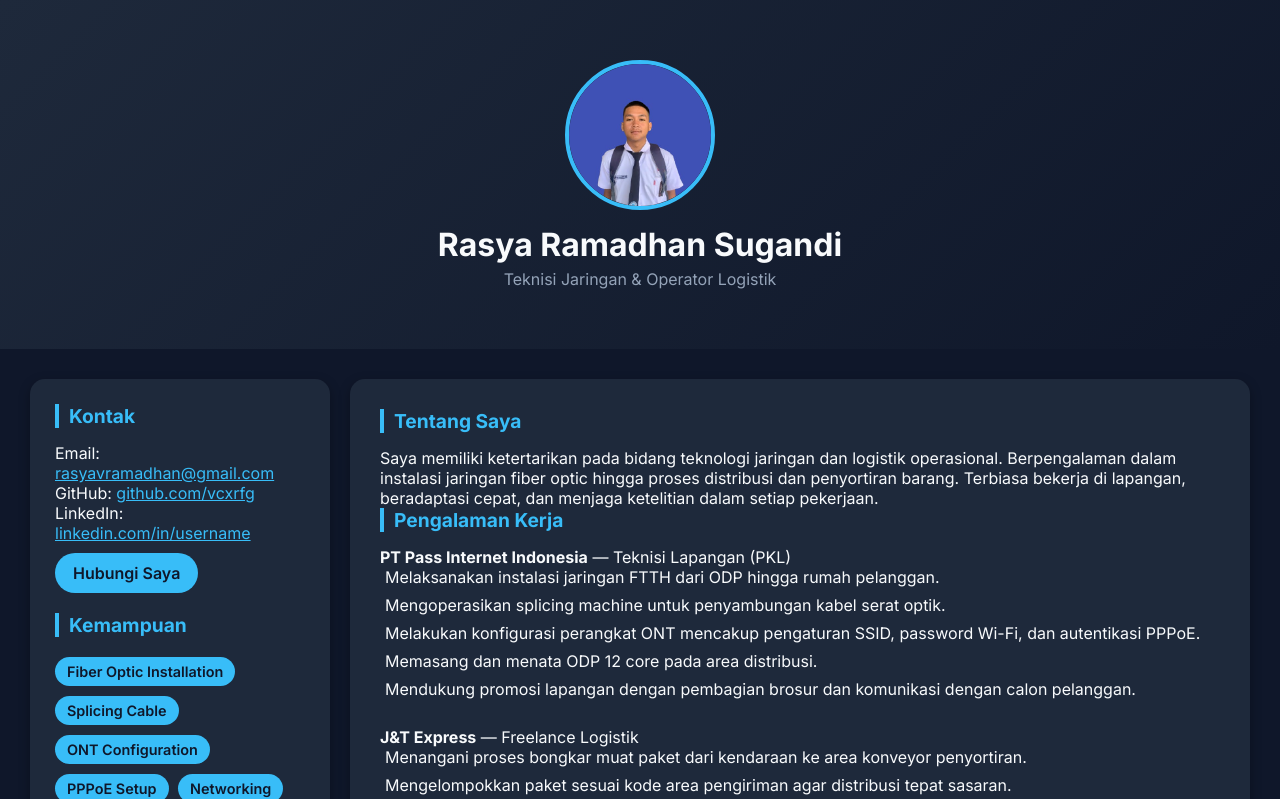
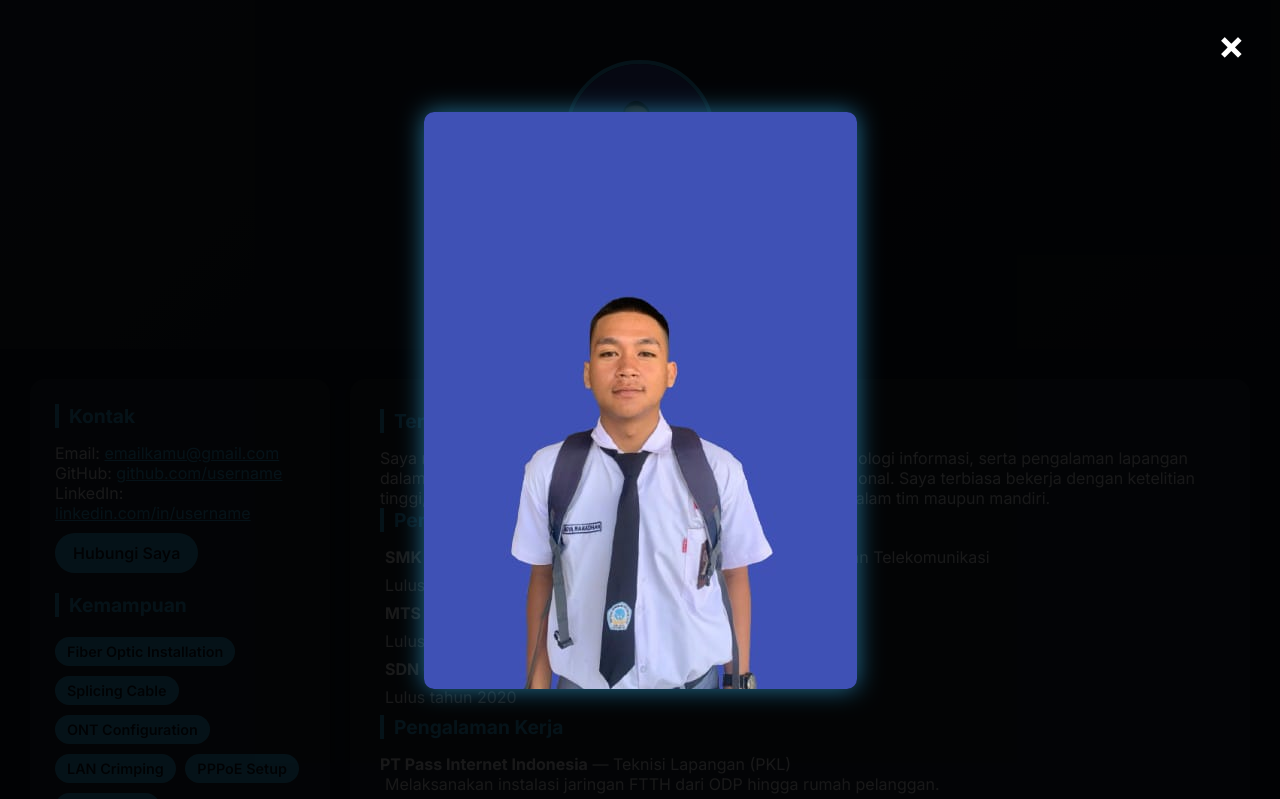
Before and after one commit to vcxrfg/vcxrfg.github.io, a plain HTML site: page index.html in a window 1280 px wide. Both pictures are taken after a click on the picture 640 px from the left and 135 px from the top of the page. Shown: the top 799 px of the page. Drawn offline with Linux system fonts and the light colour scheme.

Commit message:
Update index.html

```diff
--- a/index.html
+++ b/index.html
@@ -11,7 +11,7 @@
     header{display:flex;align-items:center;justify-content:center;flex-direction:column;padding:60px 20px;
       background:linear-gradient(135deg,#1e293b,#0f172a);}
     header img{width:150px;height:150px;border-radius:50%;border:4px solid #38bdf8;object-fit:cover;
-      transition:transform 0.3s ease;}
+      transition:transform 0.3s ease,cursor 0.3s ease;cursor:pointer;}
     header img:hover{transform:scale(1.05);}
     header h1{margin-top:15px;font-size:2em;font-weight:700;}
     header p{color:#94a3b8;margin-top:5px;}
@@ -52,11 +52,25 @@
 
     footer{text-align:center;color:#94a3b8;padding:20px;font-size:0.9em;}
     @media(max-width:768px){main{flex-direction:column;}}
+
+    /* Pop-up fullscreen image */
+    .popup{
+      display:none;position:fixed;z-index:999;left:0;top:0;width:100%;height:100%;
+      background:rgba(0,0,0,0.9);justify-content:center;align-items:center;
+    }
+    .popup img{
+      max-width:90%;max-height:90%;border-radius:10px;box-shadow:0 0 25px rgba(56,189,248,0.6);
+    }
+    .popup span{
+      position:absolute;top:20px;right:35px;color:#fff;font-size:40px;cursor:pointer;font-weight:bold;
+      transition:color 0.3s ease;
+    }
+    .popup span:hover{color:#38bdf8;}
   </style>
 </head>
 <body>
   <header>
-    <img src="foto.jpg" alt="Foto Profil">
+    <img src="foto.jpg" alt="Foto Profil" onclick="openPopup(this.src)">
     <h1>Rasya Ramadhan Sugandi</h1>
     <p>Teknisi Jaringan & Operator Logistik</p>
   </header>
@@ -64,10 +78,10 @@
   <main>
     <div class="sidebar">
       <h2>Kontak</h2>
-      <p>Email: <a href="mailto:rasyavramadhan@gmail.com" style="color:#38bdf8;">rasyavramadhan@gmail.com</a></p>
-      <p>GitHub: <a href="https://github.com/vcxrfg" target="_blank" style="color:#38bdf8;">github.com/vcxrfg</a></p>
+      <p>Email: <a href="mailto:emailkamu@gmail.com" style="color:#38bdf8;">emailkamu@gmail.com</a></p>
+      <p>GitHub: <a href="https://github.com/username" target="_blank" style="color:#38bdf8;">github.com/username</a></p>
       <p>LinkedIn: <a href="#" target="_blank" style="color:#38bdf8;">linkedin.com/in/username</a></p>
-      <a href="mailto:rasyavramadhan@gmail.com" class="button">Hubungi Saya</a>
+      <a href="mailto:emailkamu@gmail.com" class="button">Hubungi Saya</a>
 
       <br><br>
       <h2>Kemampuan</h2>
@@ -75,20 +89,32 @@
         <span>Fiber Optic Installation</span>
         <span>Splicing Cable</span>
         <span>ONT Configuration</span>
+        <span>LAN Crimping</span>
         <span>PPPoE Setup</span>
         <span>Networking</span>
         <span>Package Sorting</span>
         <span>Barcode Scanning</span>
         <span>Warehouse Operations</span>
         <span>Teamwork</span>
-        <span>Discipline</span>
       </div>
     </div>
 
     <div class="content">
       <section>
         <h2>Tentang Saya</h2>
-        <p>Saya memiliki ketertarikan pada bidang teknologi jaringan dan logistik operasional. Berpengalaman dalam instalasi jaringan fiber optic hingga proses distribusi dan penyortiran barang. Terbiasa bekerja di lapangan, beradaptasi cepat, dan menjaga ketelitian dalam setiap pekerjaan.</p>
+        <p>Saya memiliki ketertarikan besar pada bidang jaringan dan teknologi informasi, serta pengalaman lapangan dalam instalasi jaringan fiber optic dan kegiatan logistik operasional. Saya terbiasa bekerja dengan ketelitian tinggi, adaptif terhadap situasi lapangan, dan mampu bekerja dalam tim maupun mandiri.</p>
+      </section>
+
+      <section>
+        <h2>Pendidikan</h2>
+        <ul>
+          <li><strong>SMK BPPI Baleendah</strong> — Jurusan Teknik Komputer Jaringan dan Telekomunikasi</li>
+          <li>Lulus tahun 2026</li>
+          <li><strong>MTS Persis 03 Pameungpeuk</strong></li>
+          <li>Lulus tahun 2023</li>
+          <li><strong>SDN 01 Rancamanyar</strong></li>
+          <li>Lulus tahun 2020</li>
+        </ul>
       </section>
 
       <section>
@@ -96,10 +122,11 @@
         <p><strong>PT Pass Internet Indonesia</strong> — Teknisi Lapangan (PKL)</p>
         <ul>
           <li>Melaksanakan instalasi jaringan FTTH dari ODP hingga rumah pelanggan.</li>
-          <li>Mengoperasikan splicing machine untuk penyambungan kabel serat optik.</li>
-          <li>Melakukan konfigurasi perangkat ONT mencakup pengaturan SSID, password Wi-Fi, dan autentikasi PPPoE.</li>
-          <li>Memasang dan menata ODP 12 core pada area distribusi.</li>
-          <li>Mendukung promosi lapangan dengan pembagian brosur dan komunikasi dengan calon pelanggan.</li>
+          <li>Mengoperasikan mesin splicing untuk penyambungan kabel serat optik.</li>
+          <li>Melakukan konfigurasi perangkat ONT, termasuk pengaturan SSID, password Wi-Fi, dan PPPoE.</li>
+          <li>Melakukan crimping konektor RJ45 untuk kabel LAN pelanggan.</li>
+          <li>Memasang dan menata ODP 12 core di area distribusi jaringan.</li>
+          <li>Membantu promosi layanan dengan pembagian brosur dan komunikasi langsung ke calon pelanggan.</li>
         </ul>
 
         <br>
@@ -107,28 +134,28 @@
         <p><strong>J&T Express</strong> — Freelance Logistik</p>
         <ul>
           <li>Menangani proses bongkar muat paket dari kendaraan ke area konveyor penyortiran.</li>
-          <li>Mengelompokkan paket sesuai kode area pengiriman agar distribusi tepat sasaran.</li>
-          <li>Melakukan pemindaian barcode untuk memastikan data paket tercatat akurat dalam sistem.</li>
-          <li>Bekerja dalam tim dengan ritme cepat dan menjaga efisiensi operasional.</li>
+          <li>Mengelompokkan paket sesuai kode area pengiriman agar distribusi lebih cepat dan tepat.</li>
+          <li>Melakukan pemindaian barcode untuk mencatat data paket dengan akurat.</li>
+          <li>Bekerja dalam tim dengan ritme cepat dan tetap menjaga ketelitian.</li>
         </ul>
       </section>
 
       <section>
         <h2>Galeri Dokumentasi</h2>
         <div class="gallery">
-          <img src="foto1.jpg" alt="Dokumentasi 1">
-          <img src="foto2.jpg" alt="Dokumentasi 2">
-          <img src="foto3.jpg" alt="Dokumentasi 3">
+          <img src="foto1.jpg" alt="Dokumentasi 1" onclick="openPopup(this.src)">
+          <img src="foto2.jpg" alt="Dokumentasi 2" onclick="openPopup(this.src)">
+          <img src="foto3.jpg" alt="Dokumentasi 3" onclick="openPopup(this.src)">
         </div>
       </section>
 
       <section>
         <h2>Sertifikasi</h2>
-        <p>Beberapa sertifikat yang telah saya peroleh sebagai bukti kompetensi di bidang jaringan dan teknologi.</p>
+        <p>Beberapa sertifikat yang saya miliki sebagai bukti kompetensi di bidang jaringan dan teknologi.</p>
         <div class="certificates">
-          <img src="sertifikat-mtcna.jpg" alt="Sertifikat MTCNA">
-          <img src="sertifikat-ftth.jpg" alt="Sertifikat FTTH">
-          <img src="sertifikat-lain.jpg" alt="Sertifikat Lainnya">
+          <img src="sertifikat-mtcna.jpg" alt="Sertifikat MTCNA" onclick="openPopup(this.src)">
+          <img src="sertifikat-ftth.jpg" alt="Sertifikat FTTH" onclick="openPopup(this.src)">
+          <img src="sertifikat-lain.jpg" alt="Sertifikat Lain" onclick="openPopup(this.src)">
         </div>
       </section>
     </div>
@@ -137,5 +164,21 @@
   <footer>
     &copy; 2025 Rasya Ramadhan Sugandi
   </footer>
+
+  <!-- Popup Viewer -->
+  <div class="popup" id="popup" onclick="closePopup()">
+    <span>&times;</span>
+    <img id="popupImg" src="">
+  </div>
+
+  <script>
+    function openPopup(src){
+      document.getElementById("popupImg").src = src;
+      document.getElementById("popup").style.display = "flex";
+    }
+    function closePopup(){
+      document.getElementById("popup").style.display = "none";
+    }
+  </script>
 </body>
 </html>
```
